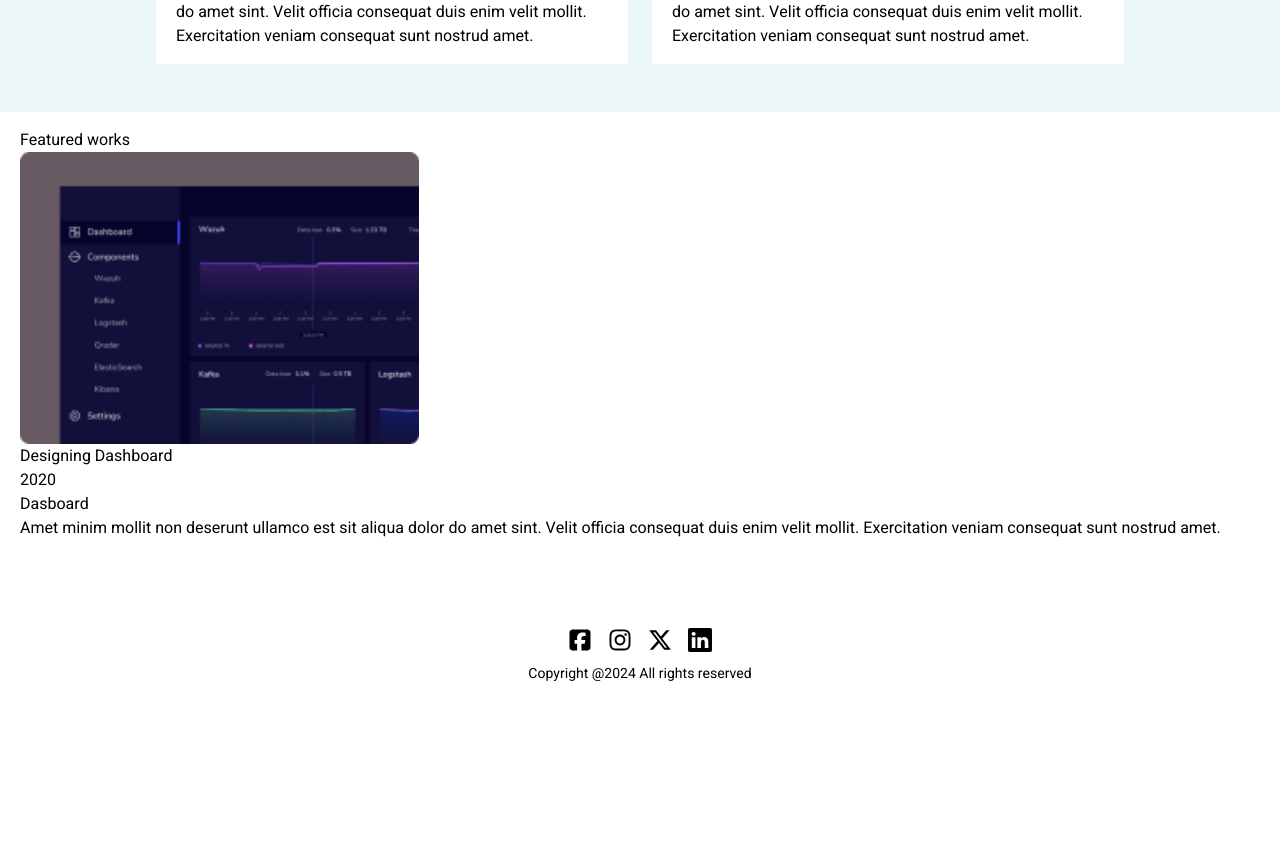
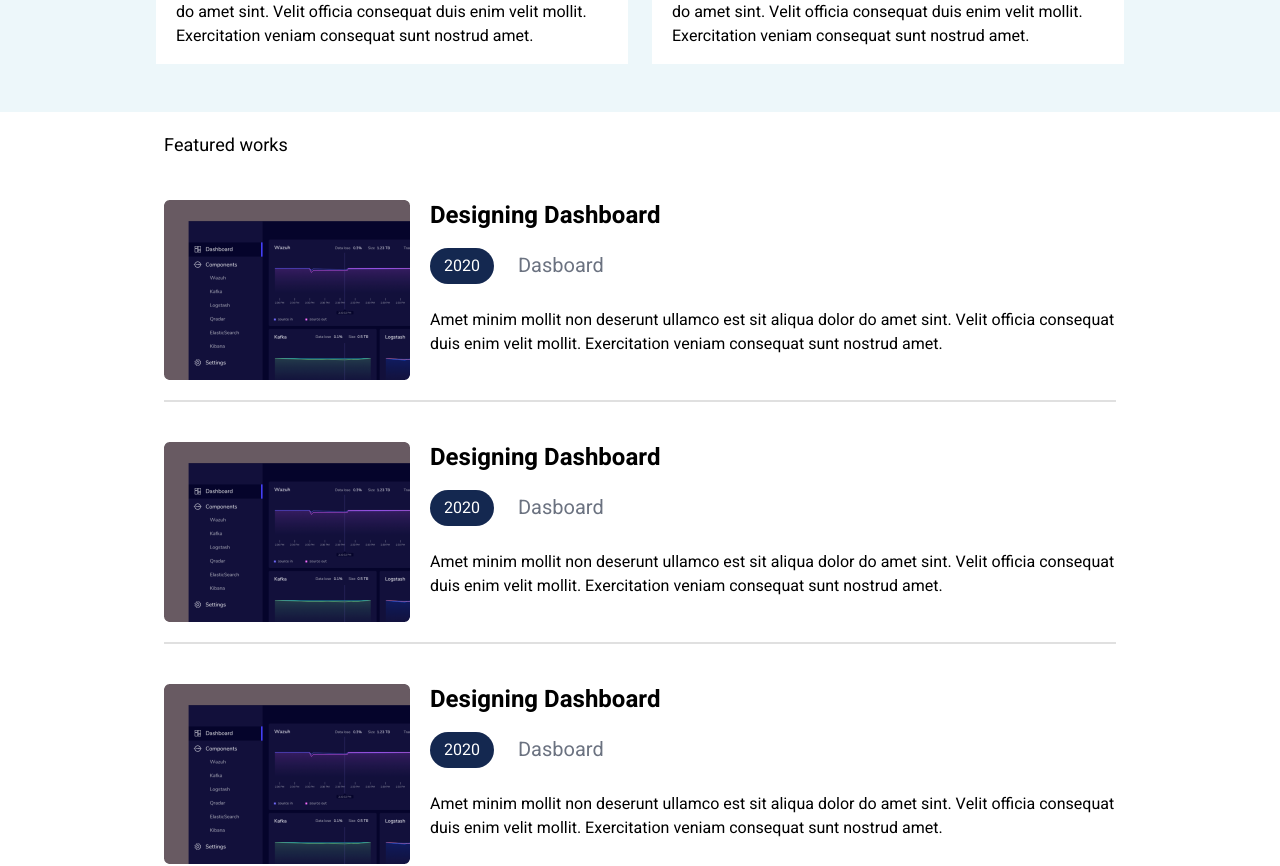
Before and after one commit to Zee-Blazer/Portfolio-site, a Next.js app: page / in a window 1280 px wide. Shown: the part 840-1706 px from the top of the page. Before the commit the page ends 1548 px from the top, so only its background shows below. Built offline with nearby package versions, Linux system fonts and the light colour scheme.

Commit message:
Done with the project section.. about to start working on the blog section

```diff
--- a/src/app/Components/project.component.tsx
+++ b/src/app/Components/project.component.tsx
@@ -1,31 +1,17 @@
-import Image from "next/image";
 
-import img from "../Images/project.png";
+import ProjectDetails from "./project.details.component"
 
 export default function Project() {
 
     return (
         <div className="mx-5 mt-4">
-            <h4>Featured works</h4>
+            <h4 className="text-lg text-center mt-5 md:text-left md:mx-36 md:mb-5">
+                Featured works
+            </h4>
 
-            <div>
-                <Image
-                    className=""
-                    src={img} alt="No image" width={399} height={399}
-                />
-                <div>
-                    <h1>Designing Dashboard</h1>
-                    <div>
-                        <p>2020</p>
-                        <p>Dasboard</p>
-                    </div>
-                    <p>
-                        Amet minim mollit non deserunt ullamco est sit aliqua dolor do amet sint.
-                        Velit officia consequat duis enim velit mollit.
-                        Exercitation veniam consequat sunt nostrud amet.
-                    </p>
-                </div>
-            </div>
+            <ProjectDetails />
+            <ProjectDetails />
+            <ProjectDetails />
         </div>
     )
 }
--- /dev/null
+++ b/src/app/Components/project.details.component.tsx
@@ -0,0 +1,29 @@
+import Image from "next/image";
+
+import img from "../Images/project.png";
+
+export default function ProjectDetails() {
+
+    return (
+        <>
+            <div className="mt-10 border_btm_color md:flex pd-3 md:mx-36 border-b-2 md:pb-5">
+                <Image
+                    className="md:mr-5"
+                    src={img} alt="No image" width={399} height={399}
+                />
+                <div>
+                    <h1 className="text-2xl font-bold my-4 md:mt-0">Designing Dashboard</h1>
+                    <div className="flex items-center">
+                        <p className="mr-6 date_bg text-white px-3.5 py-1.5 rounded-3xl">2020</p>
+                        <p className="text-xl text-gray-500">Dasboard</p>
+                    </div>
+                    <p className="my-6 text-base">
+                        Amet minim mollit non deserunt ullamco est sit aliqua dolor do amet sint.
+                        Velit officia consequat duis enim velit mollit.
+                        Exercitation veniam consequat sunt nostrud amet.
+                    </p>
+                </div>
+            </div>
+        </>
+    )
+}
--- a/src/app/globals.css
+++ b/src/app/globals.css
@@ -23,6 +23,16 @@
   background-color: #EDF7FA;
 }
 
+.date_bg
+{
+  background-color: #142850;
+}
+
+.border_btm_color
+{
+  border-color: #E0E0E0;
+}
+
 .recent_txt_color
 {
   color: #21243D;
```
